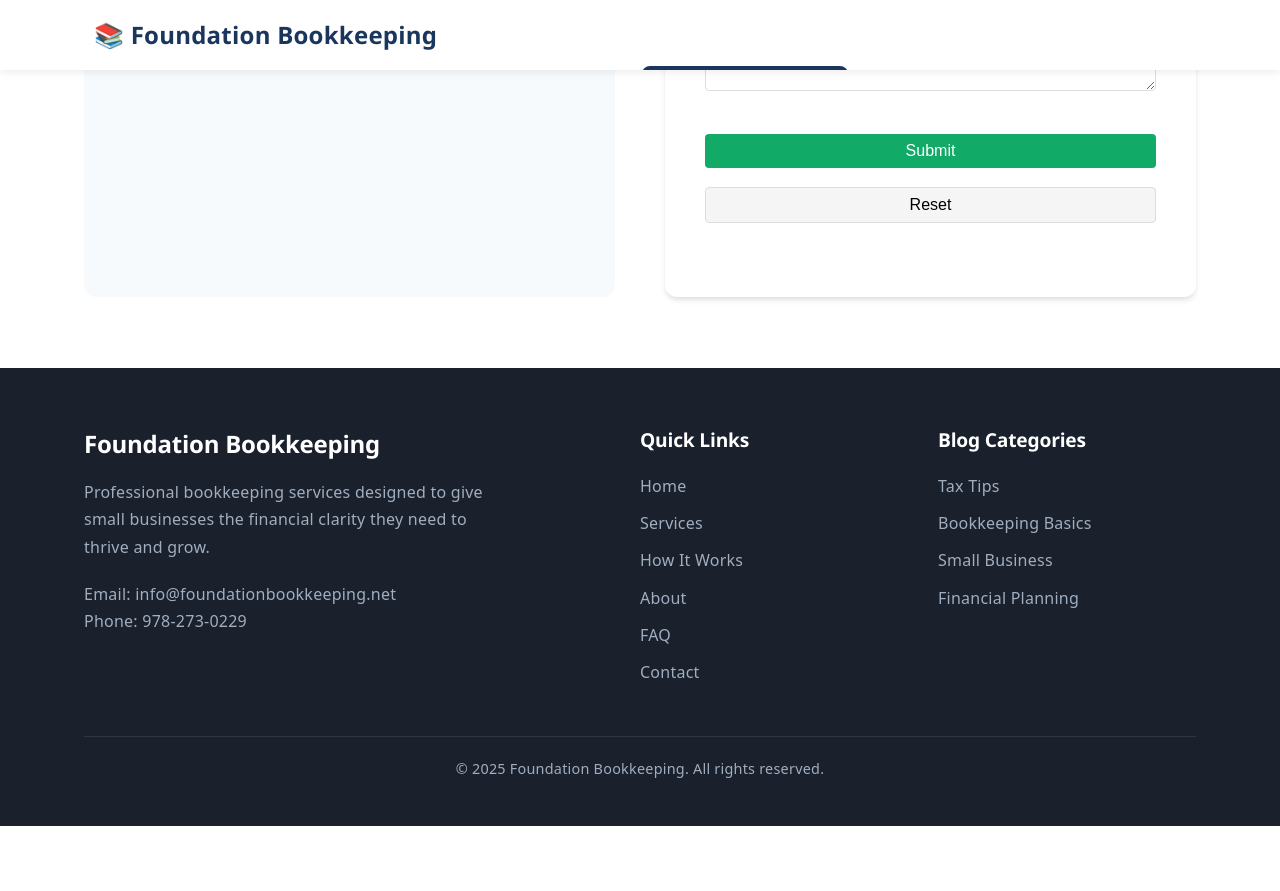
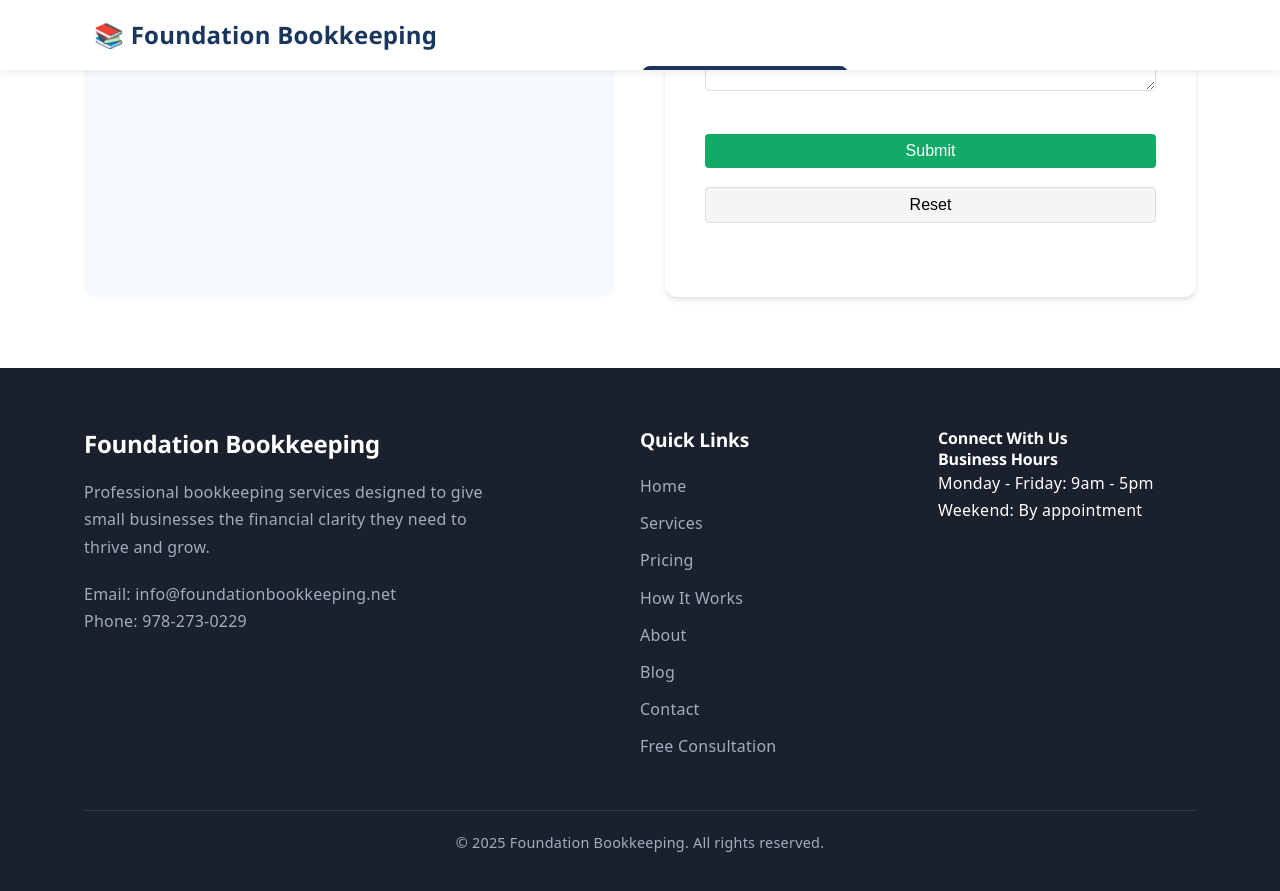
Before and after one commit to jcampbell9724/jcampbell-bookkeeping, a Jekyll site: the page built from index.html, in a window 1280 px wide and 900 px high, scrolled down 7967 px. Shown: the top 891 px of the window. Built offline with Jekyll 4.4.1, drawn with Linux system fonts in a browser that asks for light colours; before the commit the page ends 8792 px from its top, so only the background shows below that.

Commit message:
ummmmm heeyyyy uhhhhh yah. cleaning up some shit. making it look nice and shit like that. uk. why tf not? were like a fucking janitor with the way were cleaning this shit up.

```diff
--- a/_includes/footer.html
+++ b/_includes/footer.html
@@ -10,22 +10,29 @@
             <div class="footer-links">
                 <h4>Quick Links</h4>
                 <ul>
-                    <li><a href="{{ '/' | relative_url }}">Home</a></li>
-                    <li><a href="{{ '/#services' | relative_url }}">Services</a></li>
-                    <li><a href="{{ '/#process' | relative_url }}">How It Works</a></li>
-                    <li><a href="{{ '/#about' | relative_url }}">About</a></li>
-                    <li><a href="{{ '/#faq' | relative_url }}">FAQ</a></li>
-                    <li><a href="{{ '/#contact' | relative_url }}">Contact</a></li>
+                    <li><a href="{{ site.baseurl }}/">Home</a></li>
+                    <li><a href="{{ site.baseurl }}/services/">Services</a></li>
+                    <li><a href="{{ site.baseurl }}/pricing/">Pricing</a></li>
+                    <li><a href="{{ site.baseurl }}/how-it-works/">How It Works</a></li>
+                    <li><a href="{{ site.baseurl }}/about/">About</a></li>
+                    <li><a href="{{ site.baseurl }}/blog/">Blog</a></li>
+                    <li><a href="{{ site.baseurl }}/#contact">Contact</a></li>
+                    <li><a href="{{ site.baseurl }}/#contact" class="footer-btn">Free Consultation</a></li>
                 </ul>
             </div>
-            <div class="footer-links">
-                <h4>Blog Categories</h4>
-                <ul>
-                    <li><a href="{{ '/blog/' | relative_url }}?tag=tax">Tax Tips</a></li>
-                    <li><a href="{{ '/blog/' | relative_url }}?tag=bookkeeping">Bookkeeping Basics</a></li>
-                    <li><a href="{{ '/blog/' | relative_url }}?tag=small-business">Small Business</a></li>
-                    <li><a href="{{ '/blog/' | relative_url }}?tag=finance">Financial Planning</a></li>
-                </ul>
+            <div class="footer-social">
+                <h4>Connect With Us</h4>
+                <div class="social-icons">
+                    <a href="#" aria-label="LinkedIn"><i class="fab fa-linkedin"></i></a>
+                    <a href="#" aria-label="Facebook"><i class="fab fa-facebook-square"></i></a>
+                    <a href="#" aria-label="Twitter"><i class="fab fa-twitter"></i></a>
+                    <a href="#" aria-label="Instagram"><i class="fab fa-instagram"></i></a>
+                </div>
+                <div class="footer-hours">
+                    <h4>Business Hours</h4>
+                    <p>Monday - Friday: 9am - 5pm<br>
+                    Weekend: By appointment</p>
+                </div>
             </div>
         </div>
         <div class="footer-bottom">
```
Also changed, not shown: services.md (+35 -5 lines).
